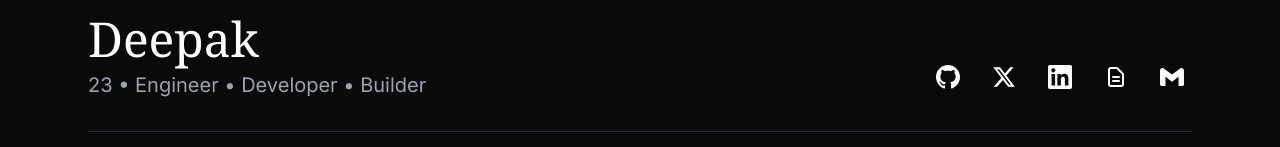
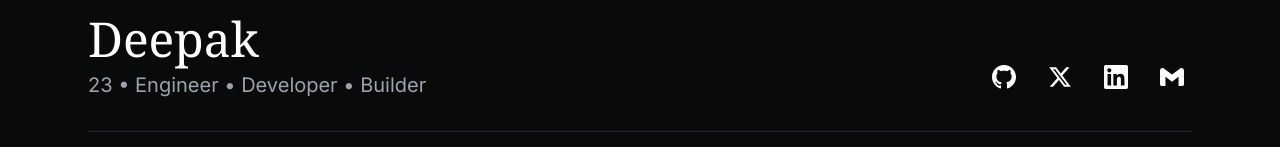
Before and after one commit to depak7/portfolio, a React (Vite) app: page / in a window 1280 px wide. Shown: the part 209-356 px from the top of the page. Built offline with nearby package versions, Linux system fonts and the light colour scheme.

Commit message:
Modify email and comment out a link in Header.jsx
Updated email address in the Header component and commented out a link.

```diff
--- a/src/components/Header.jsx
+++ b/src/components/Header.jsx
@@ -62,7 +62,7 @@ const Header = () => {
                 <path d="M20.447 20.452h-3.554v-5.569c0-1.328-.027-3.037-1.852-3.037-1.853 0-2.136 1.445-2.136 2.939v5.667H9.351V9h3.414v1.561h.046c.477-.9 1.637-1.85 3.37-1.85 3.601 0 4.267 2.37 4.267 5.455v6.286zM5.337 7.433c-1.144 0-2.063-.926-2.063-2.065 0-1.138.92-2.063 2.063-2.063 1.14 0 2.064.925 2.064 2.063 0 1.139-.925 2.065-2.064 2.065zm1.782 13.019H3.555V9h3.564v11.452zM22.225 0H1.771C.792 0 0 .774 0 1.729v20.542C0 23.227.792 24 1.771 24h20.451C23.2 24 24 23.227 24 22.271V1.729C24 .774 23.2 0 22.222 0h.003z"/>
               </svg>
             </a>
-            <a
+            {/* <a
               href="https://drive.google.com/file/d/17spUIz5PlOE9Dg_R_OOqB5zV8BdPgN8M"
               target="_blank"
               rel="noopener noreferrer"
@@ -72,9 +72,9 @@ const Header = () => {
               <svg className="w-5 h-5 sm:w-6 sm:h-6" fill="none" stroke="currentColor" viewBox="0 0 24 24">
                 <path strokeLinecap="round" strokeLinejoin="round" strokeWidth={2} d="M9 12h6m-6 4h6m2 5H7a2 2 0 01-2-2V5a2 2 0 012-2h5.586a1 1 0 01.707.293l5.414 5.414a1 1 0 01.293.707V19a2 2 0 01-2 2z" />
               </svg>
-            </a>
+            </a> */}
             <a
-              href="mailto:deepakfordev@gmail.com"
+              href="mailto:deepak.sd73@gmail.com"
               className="w-9 h-9 sm:w-10 sm:h-10 flex items-center justify-center hover:text-gray-400 transition-colors"
               aria-label="Gmail"
             >
```
